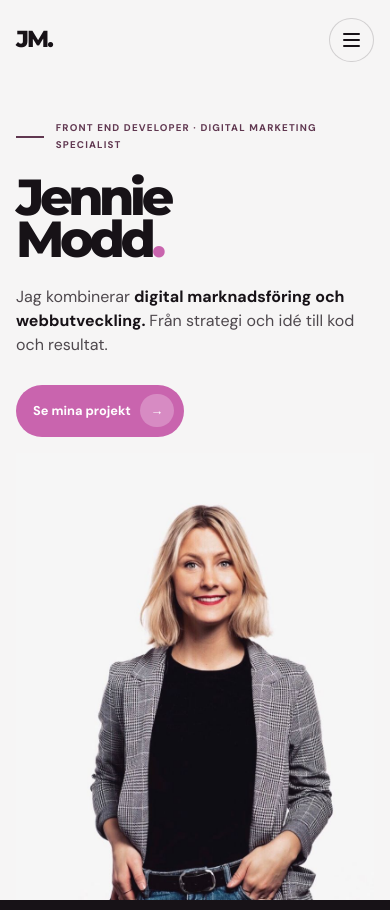
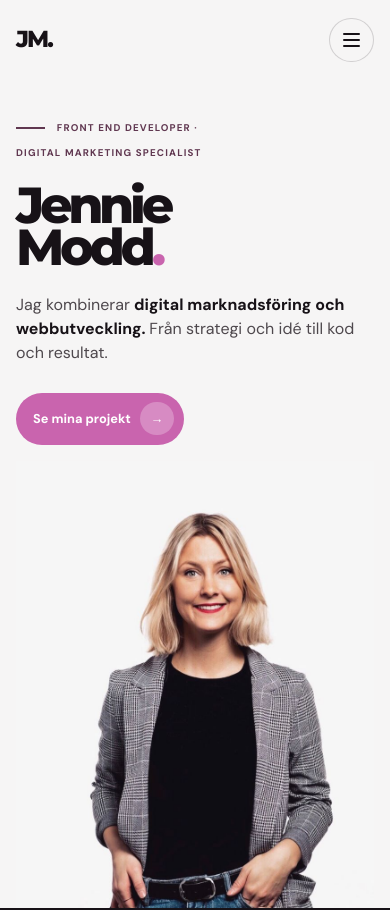
Before and after one commit to jenniemodd/portfolio_2, a React (Vite) app: page / in a window 390 px wide. Shown: the top 910 px of the page. Built offline with nearby package versions, Linux system fonts and the light colour scheme.

Commit message:
feat: update eyebrow styling in Hero component for improved layout and readability

```diff
--- a/src/components/Hero.module.css
+++ b/src/components/Hero.module.css
@@ -133,7 +133,16 @@
   object-position: center bottom;
 }
 
+.eyebrow span {
+  white-space: nowrap;
+}
 
+@media (max-width: 600px) {
+  .eyebrow {
+    flex-wrap: wrap;
+    row-gap: 0.5rem;
+  }
+}
 /* Mindre desktop och surfplattor */
 @media (min-width: 601px) and (max-width: 1123px) {
   .hero {
--- a/src/components/Hero.tsx
+++ b/src/components/Hero.tsx
@@ -5,9 +5,11 @@ function Hero() {
   return (
     <section className={styles.hero} id="home">
       <div className={styles.copy}>
-        <p className={styles.eyebrow}>
-          Front End Developer · Digital Marketing Specialist
-        </p>
+
+<p className={styles.eyebrow}>
+  <span>Front End Developer ·</span>
+  <span>Digital Marketing Specialist</span>
+</p>
 
         <h1>
           Jennie
--- a/src/components/Navigation.module.css
+++ b/src/components/Navigation.module.css
@@ -41,7 +41,7 @@
 
 .nav a,
 .contactLink {
-  font-size: 0.82rem;
+  font-size: 1rem;
   font-weight: 600;
 }
 
```
